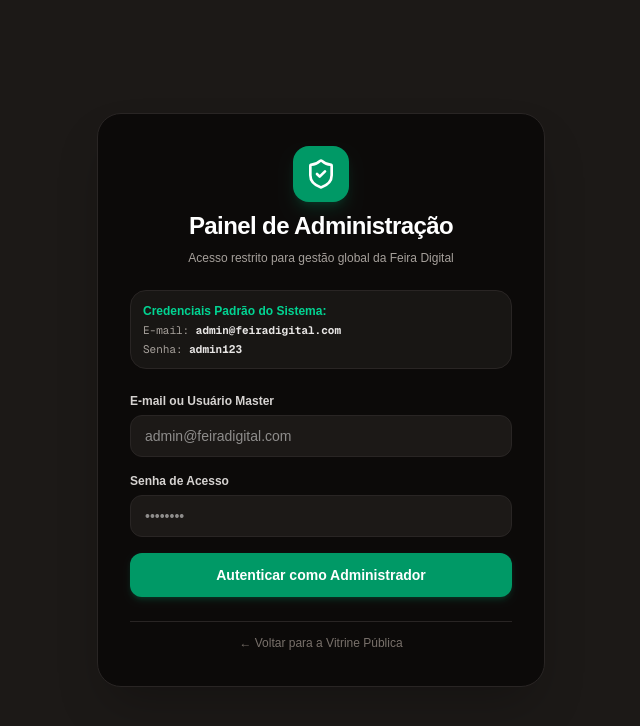
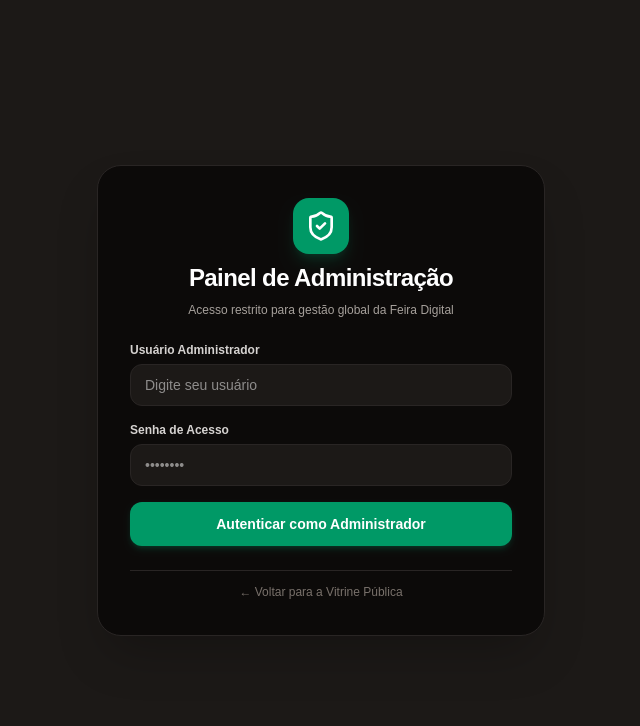
Before and after one commit to rapha-e/feira_digital, a Next.js app: page /admin in a window 1280 px wide. Shown: the top 726 px of the page, without its empty margins (319-959 px from the left). Built offline with nearby package versions, Linux system fonts and the light colour scheme.

Commit message:
Atualizar credenciais do administrador para suporte e ocultar dados de acesso na tela

```diff
--- a/src/app/admin/page.tsx
+++ b/src/app/admin/page.tsx
@@ -45,8 +45,8 @@ import {
   RefreshCw,
 } from "lucide-react";
 
-const ADMIN_DEFAULT_EMAIL = "admin@feiradigital.com";
-const ADMIN_DEFAULT_PASSWORD = "admin123";
+const ADMIN_USERNAME = "suporte";
+const ADMIN_PASSWORD = "D1sruptiv3";
 
 export default function AdminPage() {
   const [isAuthenticated, setIsAuthenticated] = useState(false);
@@ -125,9 +125,8 @@ export default function AdminPage() {
     setLoginError("");
 
     if (
-      (adminEmail.trim().toLowerCase() === ADMIN_DEFAULT_EMAIL ||
-        adminEmail.trim().toLowerCase() === "admin") &&
-      adminPassword === ADMIN_DEFAULT_PASSWORD
+      adminEmail.trim().toLowerCase() === ADMIN_USERNAME &&
+      adminPassword === ADMIN_PASSWORD
     ) {
       setIsAuthenticated(true);
       sessionStorage.setItem("feira_admin_auth", "true");
@@ -524,17 +523,6 @@ export default function AdminPage() {
             </p>
           </div>
 
-          {/* Dica amigável de credencial */}
-          <div className="p-3 bg-stone-900/80 rounded-2xl border border-stone-800 text-xs text-stone-300 space-y-1">
-            <span className="font-bold text-emerald-400 block">Credenciais Padrão do Sistema:</span>
-            <div className="font-mono text-[11px] text-stone-400">
-              E-mail: <strong className="text-stone-200">{ADMIN_DEFAULT_EMAIL}</strong>
-            </div>
-            <div className="font-mono text-[11px] text-stone-400">
-              Senha: <strong className="text-stone-200">{ADMIN_DEFAULT_PASSWORD}</strong>
-            </div>
-          </div>
-
           {loginError && (
             <div className="p-3 rounded-xl bg-red-950/60 border border-red-800/60 text-red-300 text-xs flex items-center gap-2">
               <AlertCircle className="w-4 h-4 shrink-0" />
@@ -545,14 +533,14 @@ export default function AdminPage() {
           <form onSubmit={handleLogin} className="space-y-4">
             <div>
               <label className="block text-xs font-semibold text-stone-300 mb-1.5">
-                E-mail ou Usuário Master
+                Usuário Administrador
               </label>
               <input
                 type="text"
                 required
                 value={adminEmail}
                 onChange={e => setAdminEmail(e.target.value)}
-                placeholder="admin@feiradigital.com"
+                placeholder="Digite seu usuário"
                 className="w-full px-3.5 py-2.5 rounded-xl border border-stone-800 bg-stone-900 text-white text-sm focus:outline-none focus:ring-2 focus:ring-emerald-500/50 focus:border-emerald-500 transition-all"
               />
             </div>
@@ -1347,11 +1335,10 @@ export default function AdminPage() {
 
               <div className="p-4 rounded-2xl border border-stone-200 bg-stone-50 space-y-2">
                 <span className="text-xs font-bold text-stone-700 block">
-                  Segurança & Credencial Master
+                  Segurança & Controle de Acesso
                 </span>
                 <div className="text-xs text-stone-600 space-y-1 font-mono text-[11px]">
-                  <div>Usuário: {ADMIN_DEFAULT_EMAIL}</div>
-                  <div>Senha: {ADMIN_DEFAULT_PASSWORD}</div>
+                  <div className="text-emerald-700 font-semibold">✓ Acesso Master Ativo e Protegido</div>
                   <div className="text-stone-400">Autenticação: Session Storage Segura</div>
                 </div>
               </div>
```
